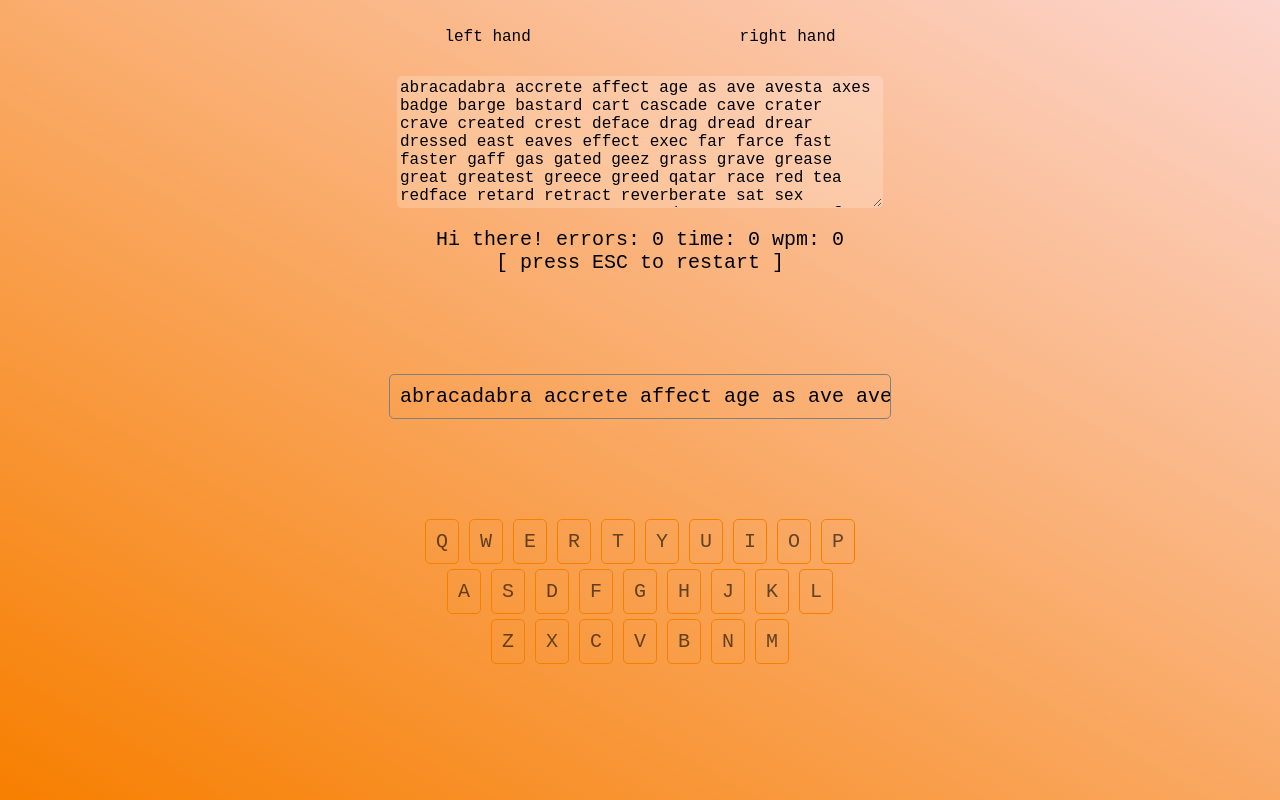
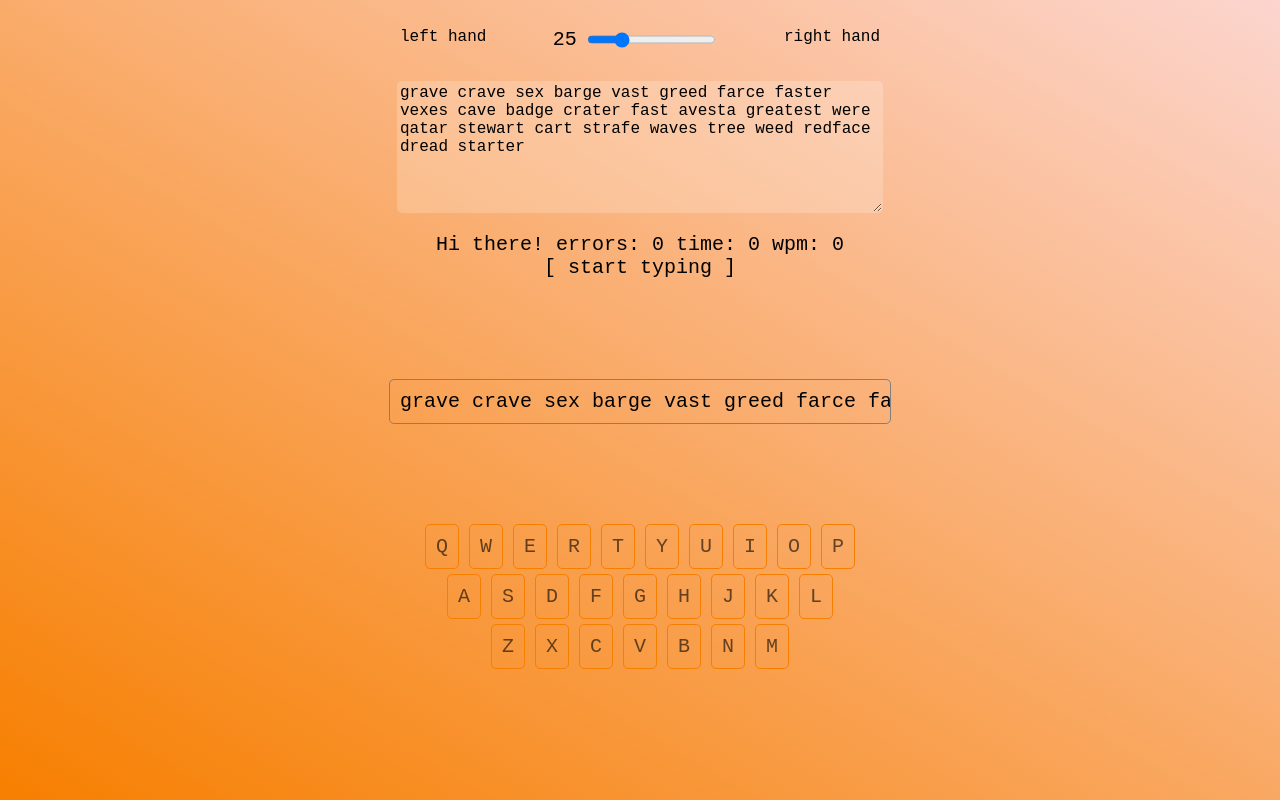
Before and after one commit to wiznova/typer, a plain HTML site: page index.html in a window 1280 px wide. Both pictures are taken after a click on the link "left hand". Drawn offline with Linux system fonts and the light colour scheme.

Commit message:
added a slider support for nb-words, also word shuffling.

```diff
--- a/index.html
+++ b/index.html
@@ -11,12 +11,15 @@
 
         <div class="shortcuts">
             <a href="#" id='left-hand-btn'>left hand</a>
+            <div id="nb-words-slider">
+                <label id="nb-words" for='words-range'>25</label>
+                <input type="range" id="words-slider" name="words-range" min="1" max="100" value='25'>
+            </div>
             <a href="#" id='right-hand-btn'>right hand</a>
         </div>
-
         <textarea id='user-text' cols="50" rows="7">Paste your text here or press one of the links above.</textarea>
 
-        <div id="status-div">Hi there! errors: 0 time: 0 wpm: 0<br>[ press ESC to restart ]`</div>
+        <div id="status-div"></div>
 
         <div id="text-input"></div>
 
--- a/script.js
+++ b/script.js
@@ -1,11 +1,11 @@
 const rightHand = "hill hilly him hip hippo holly holy hominy homonym honk honky hook hookup hoop hop hulk hull hum hump hunk hymn ill imply in ink inky inn ion ionium join jollily jolly joy jump jumpily jumpy junk junky kill killjoy kink kinky knoll kook kooky lily limp limply link linkup lion lip lippy loin lollipop look loom loon loony loop lop lull lump lumpily lumpy milk milky mill million mini minimum minion mink mom mommy monk monopoly moon mop mull mum mummy my no nonunion nook noon noun null nun nylon nymph oh ohio ohm oil oily oink omnium on onion only oomph opinion opium phony phylum pi pill pimp pimply pin pinion pink pinky pinup pippin plop ploy plum plump plumply plunk polio polk poll polo poly polyp polyphony pomp pompon pony pool pop poplin poppy pull pulp pump pumpkin pun punk puny pup pupil puppy unholy unhook union unpin up uphill upon yolk you yukon yummy"
 const leftHand = "abracadabra accrete affect age as ave avesta axes badge barge bastard cart cascade cave crater crave created crest deface drag dread drear dressed east eaves effect exec far farce fast faster gaff gas gated geez grass grave grease great greatest greece greed qatar race red tea redface retard retract reverberate sat sex starter starve staves stewardess stewart strafe stress swedes terse treat tree tweet vast veer verde vest vexes wage wart waste water waves we weed eater were west wrest zed"
 
+let keyboard = document.getElementById("keyboard");
+let row_el;
+let key_el;
+
 {  // build Keyboard
-    let keyboard = document.getElementById("keyboard");
-    let row_el;
-    let key_el;
-
     const keyRows = [
         "qwertyuiop".split(''),
         "asdfghjkl".split(''),
@@ -35,6 +35,8 @@ const leftHand = "abracadabra accrete affect age as ave avesta axes badge barge
     let statusText = document.getElementById("status-div");
     let leftHandBtn = document.getElementById("left-hand-btn");
     let rightHandBtn = document.getElementById("right-hand-btn");
+    let wordSlider = document.getElementById('words-slider');
+    let wordLabel = document.getElementById('nb-words');
 
     // Variables:
     let text;
@@ -47,13 +49,30 @@ const leftHand = "abracadabra accrete affect age as ave avesta axes badge barge
 
     resetGame();
 
-    leftHandBtn.onclick = () => {
-        userText.innerText = leftHand;
+    function shuffle(a) {
+        let j, x, i;
+        for (i = a.length - 1; i > 0; i--) {
+            j = Math.floor(Math.random() * (i + 1));
+            x = a[i];
+            a[i] = a[j];
+            a[j] = x;
+        }
+        return a;
+    }
+
+    function insertTemplate(a) {
+        let shuffledA = shuffle(a.split(' '));
+        let wordCo = parseInt(wordSlider.value);
+
+        userText.innerText = shuffledA.slice(0, wordCo + 1).join(' ');
         resetGame();
     }
+
+    leftHandBtn.onclick = () => {
+        insertTemplate(leftHand);
+    }
     rightHandBtn.onclick = () => {
-        userText.innerText = rightHand;
-        resetGame();
+        insertTemplate(rightHand);
     }
 
     document.addEventListener("keydown", function (e){
@@ -66,8 +85,10 @@ const leftHand = "abracadabra accrete affect age as ave avesta axes badge barge
             resetGame();
         } else {
             if (text[0] === key) {
-                if (timeStart === 0)
+                if (timeStart === 0) {
                     timeStart = Date.now();
+                    updateField(statusText, `Hi there! errors: 0 time: 0 wpm: 0<br>[ press ESC to restart ]`);
+                }
                 text = updateField(inputText, text.substring(1));
                 if(text === ""){
                     updateField(inputText, " ");
@@ -82,6 +103,11 @@ const leftHand = "abracadabra accrete affect age as ave avesta axes badge barge
             }
         }
     });
+
+    wordSlider.addEventListener('input', function () {
+        wordLabel.innerHTML = wordSlider.value;
+      }, false);
+
 
     document.addEventListener('keyup', function (e) {
         let keyCode = e.keyCode;
@@ -118,7 +144,7 @@ const leftHand = "abracadabra accrete affect age as ave avesta axes badge barge
     }
 
     function resetGame() {
-        updateField(statusText, `Hi there! errors: 0 time: 0 wpm: 0<br>[ press ESC to restart ]`);
+        updateField(statusText, `Hi there! errors: 0 time: 0 wpm: 0<br>[ start typing ]`);
         text = updateField(inputText, userText.value);
         textLength = text.length;
         errors = 0;
--- a/styles.css
+++ b/styles.css
@@ -82,7 +82,9 @@ body {
 
 .shortcuts {
     display: flex;
-    justify-content: space-around;
+    justify-content: space-between;
+    margin: auto;
+    width: 80%;
     padding: 20px 0px 20px 0px;
 }
 
@@ -94,3 +96,13 @@ a:hover {
     color: rgba(0, 0, 0, 0.6);
     /* text-decoration: underline; */
 }
+
+/* WORDS SLIDER */
+#nb-words-slider {
+    display: flex;
+    justify-content: center;
+}
+
+#words-slider {
+    margin-left: 10px;
+}
```
